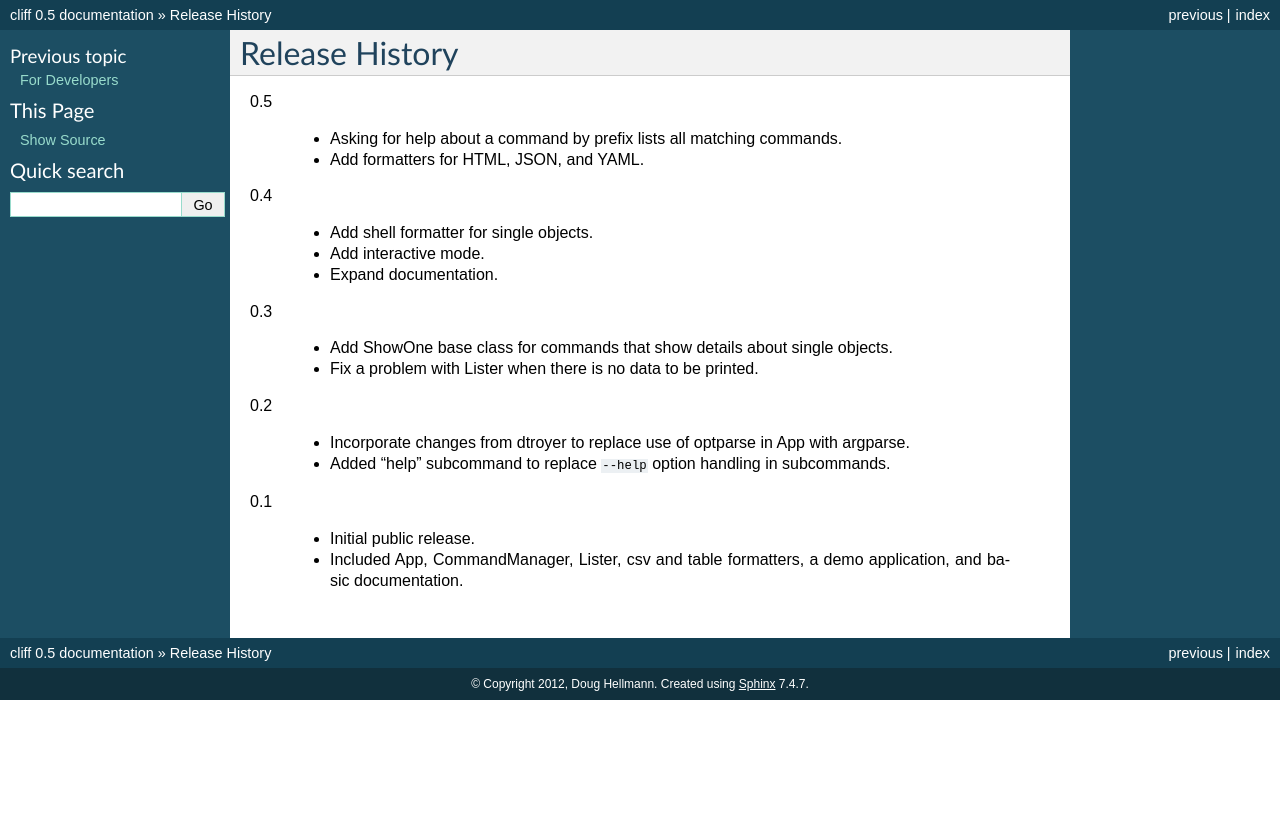
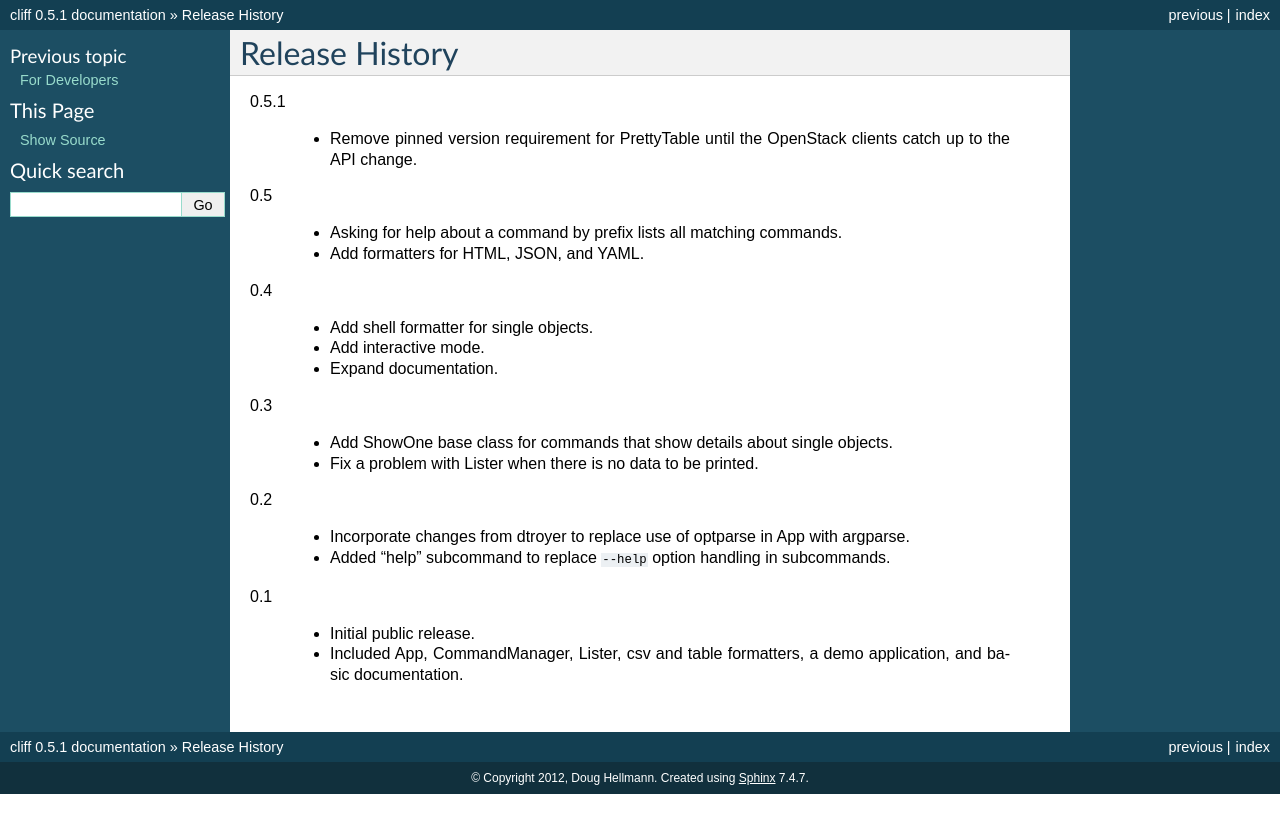
Before and after one commit to openstack/cliff, a Sphinx documentation site: the page built from docs/source/history.rst, in a window 1280 px wide. Shown: the top 833 px of the page. Built offline with Sphinx 7.4.7, drawn with Linux system fonts in a browser that asks for light colours.

Commit message:
remove hard version requirement to unbreak the OpenStack build

```diff
--- a/docs/source/conf.py
+++ b/docs/source/conf.py
@@ -48,7 +48,7 @@ copyright = u'2012, Doug Hellmann'
 # built documents.
 #
 # The short X.Y version.
-version = '0.5'
+version = '0.5.1'
 # The full version, including alpha/beta/rc tags.
 release = version
 
--- a/docs/source/history.rst
+++ b/docs/source/history.rst
@@ -1,6 +1,11 @@
 =================
  Release History
 =================
+
+0.5.1
+
+  - Remove pinned version requirement for PrettyTable until the
+    OpenStack clients catch up to the API change.
 
 0.5
 
--- a/setup.py
+++ b/setup.py
@@ -3,7 +3,7 @@
 PROJECT = 'cliff'
 
 # Change docs/source/conf.py too!
-VERSION = '0.5'
+VERSION = '0.5.1'
 
 # Bootstrap installation of Distribute
 import distribute_setup
@@ -146,7 +146,8 @@ setup(
     provides=['cliff',
               ],
     install_requires=['distribute',
-                      'PrettyTable>=0.6',
+                      # disabled until OpenStack catches up 'PrettyTable>=0.6',
+                      'PrettyTable',
                       'cmd2',
                       'tablib',
                       ],
```
